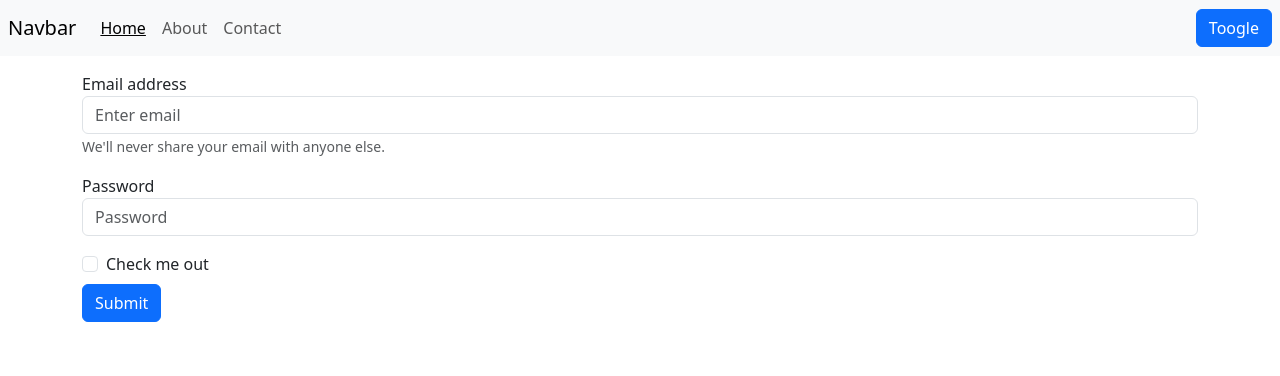
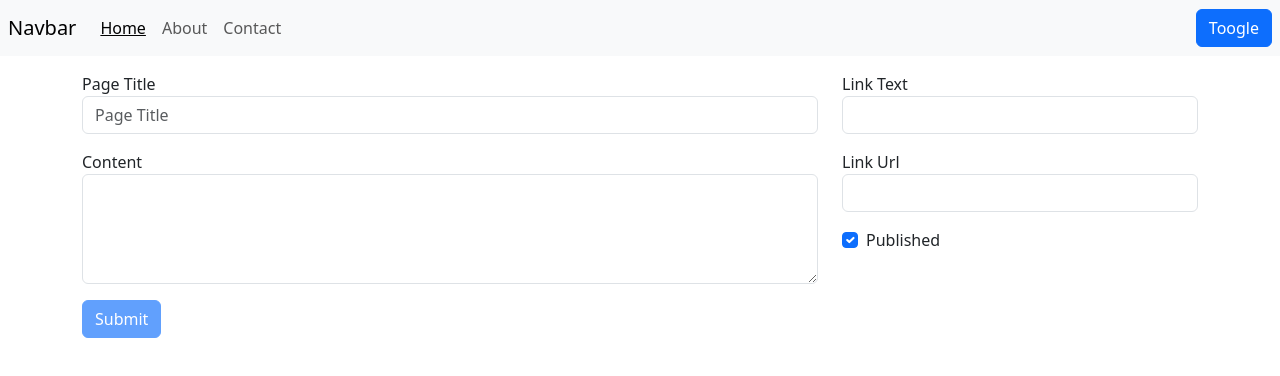
Before and after one commit to Abdullahi254/learning-vue, a Vue app: page / in a window 1280 px wide. Shown: the top 376 px of the page. Built offline with nearby package versions, Linux system fonts and the light colour scheme.

Commit message:
created CreatePage component

```diff
--- a/public/pages.json
+++ b/public/pages.json
@@ -1,19 +1,25 @@
 {
     "pages": [
         {
-            "text": "Home",
-            "link": "index.html",
-            "message": "This is my home page"
+            "pageTitle": "Home",
+            "content": "This is my home page",
+            "linkText": "Home",
+            "linkUrl": "index.html",
+            "published" : true
         },
         {
-            "text": "About",
-            "link": "about.html",
-            "message": "This is my about page"
+            "pageTitle": "About",
+            "content": "This is my about page",
+            "linkText": "About",
+            "linkUrl": "about.html",
+            "published" : true
         },
         {
-            "text": "Contact",
-            "link": "contact.html",
-            "message": "This is my messages page"
+            "pageTitle": "Contact",
+            "content": "This is my contact page",
+            "linkText": "Contact",
+            "linkUrl": "contact.html",
+            "published" : true
         }
     ]
 }
--- a/src/App.vue
+++ b/src/App.vue
@@ -1,18 +1,21 @@
 <template>
     <navbar :pages="pages" :active-index="activeIndex" :change-active="(index) => activeIndex = index"></navbar>
     <!-- <page-viewer v-if="pages.length > 0" :page="pages[activeIndex]"></page-viewer> -->
-    <login :handle-submit="handleSubmit"></login>
+    <!-- <login :handle-submit="handleLogin"></login> -->
+    <create-page :handle-submit="createPage"></create-page>
 </template>
 
 <script>
 import Navbar from "./components/Navbar.vue"
 import PageViewer from "./components/PageViewer.vue"
 import Login from "./components/Login.vue"
+import CreatePage from "./components/CreatePage.vue"
 export default {
     components: {
         PageViewer,
         Navbar,
-        Login
+        Login,
+        CreatePage
     },
     created(){
         this.getPages()
@@ -29,9 +32,18 @@ export default {
             const data = await res.json()
             this.pages = data.pages
         },
-        handleSubmit(email, pass){
+        handleLogin(email, pass){
             console.log(email)
             console.log(pass)
+        },
+        createPage(pageTitle, content, linkText, linkUrl, published){
+            this.pages.push({
+                pageTitle,
+                content,
+                linkText,
+                linkUrl,
+                published
+            })
         }
     }
 }
--- /dev/null
+++ b/src/components/CreatePage.vue
@@ -0,0 +1,83 @@
+<template>
+    <div class="container">
+        <form>
+            <div class="row">
+                <div class="col">
+                    <div class="form-group mb-3 mt-3">
+                        <label for="pageTitle">Page Title</label>
+                        <input type="text" class="form-control" id="pageTitle" aria-describedby="pageTitle"
+                            placeholder="Page Title" v-model="pageTitle">
+                    </div>
+                    <div class="form-group mb-3">
+                        <label for="content">Content</label>
+                        <textarea class="form-control" id="content" rows="4" v-model="content">
+                            </textarea>
+                    </div>
+                </div>
+
+                <div class="col-sm-4">
+                    <div class="form-group mb-3 mt-3">
+                        <label for="linkText">Link Text</label>
+                        <input type="text" class="form-control" id="linkText" aria-describedby="linkText"
+                            v-model="linkText">
+                    </div>
+                    <div class="form-group mb-3 mt-3">
+                        <label for="linkUrl">Link Url</label>
+                        <input type="text" class="form-control" id="linkUrl" aria-describedby="linkUrl"
+                            v-model="linkUrl">
+                    </div>
+
+                    <div class="form-check">
+                        <input class="form-check-input" type="checkbox" value="" id="flexCheckDefault"
+                            v-model="published">
+                        <label class="form-check-label" for="flexCheckDefault">
+                            Published
+                        </label>
+                    </div>
+                </div>
+            </div>
+
+            <button type="submit" class="btn btn-primary" :disabled="disableSubmit" @click.prevent="() => {
+                handleSubmit(
+                    pageTitle, content, linkText, linkUrl, published
+                )
+                clearInputs()
+            }">Submit</button>
+        </form>
+    </div>
+</template>
+
+<script>
+
+export default {
+    props: ["handleSubmit"],
+    data() {
+        return {
+            pageTitle: '',
+            content: '',
+            linkText: '',
+            linkUrl: '',
+            published: true
+        }
+    },
+    computed: {
+        disableSubmit() {
+            if (this.pageTitle.length < 1 || this.content.length < 1 || this.linkText.length < 1 || this.linkUrl.length < 1) {
+                return true
+            }
+            return false
+        },
+        clearInputs() {
+            return () => {
+                this.pageTitle = ''
+                this.content = ''
+                this.linkText = ''
+                this.linkUrl = ''
+                this.published = false
+            }
+
+        }
+    }
+}
+
+</script>
--- a/src/components/Navbar.vue
+++ b/src/components/Navbar.vue
@@ -8,8 +8,8 @@
 
         <div class="collapse navbar-collapse" id="navbarSupportedContent">
             <ul class="navbar-nav mr-auto">
-                <li class="nav-item" v-for="(link, index) in pages" :key="link.text">
-                    <navbar-link :link="link" :isActive="activeIndex == index" @click.prevent="changeActive(index)">
+                <li class="nav-item" v-for="(page, index) in publishedPages" :key="page.pageTitle">
+                    <navbar-link :page="page" :isActive="activeIndex == index" @click.prevent="changeActive(index)">
                     </navbar-link>
                 </li>
             </ul>
@@ -60,6 +60,9 @@ export default {
     computed: {
         activateLink() {
             return (index) => this.activeIndex === index ? true : false
+        },
+        publishedPages(){
+            return this.pages.filter(page=>page.published)
         }
     }
 
--- a/src/components/NavbarLink.vue
+++ b/src/components/NavbarLink.vue
@@ -1,6 +1,6 @@
 <script>
 export default {
-    props: ["link", "isActive"],
+    props: ["page", "isActive"],
     computed: {
         activeClasses() {
             return {
@@ -13,8 +13,8 @@ export default {
 </script>
 
 <template>
-    <a class="nav-link" :href="link.link" :title="`this is a link to ${link.text}`" :class="activeClasses">
-        {{ link.text }}
+    <a class="nav-link" :href="page.linkUrl" :title="`this is a link to ${page.linkText}`" :class="activeClasses">
+        {{ page.pageTitle }}
     </a>
 </template>
 
```
